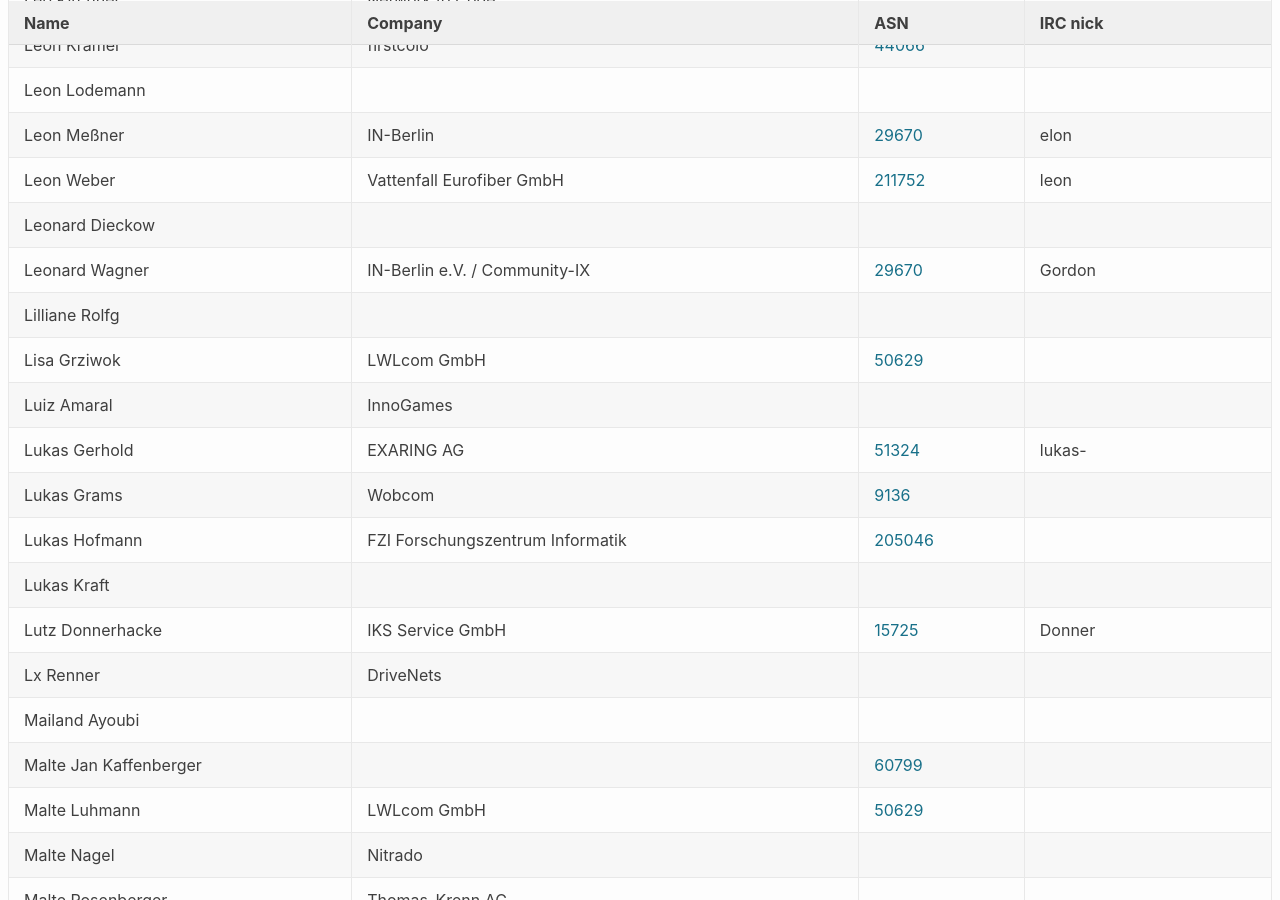
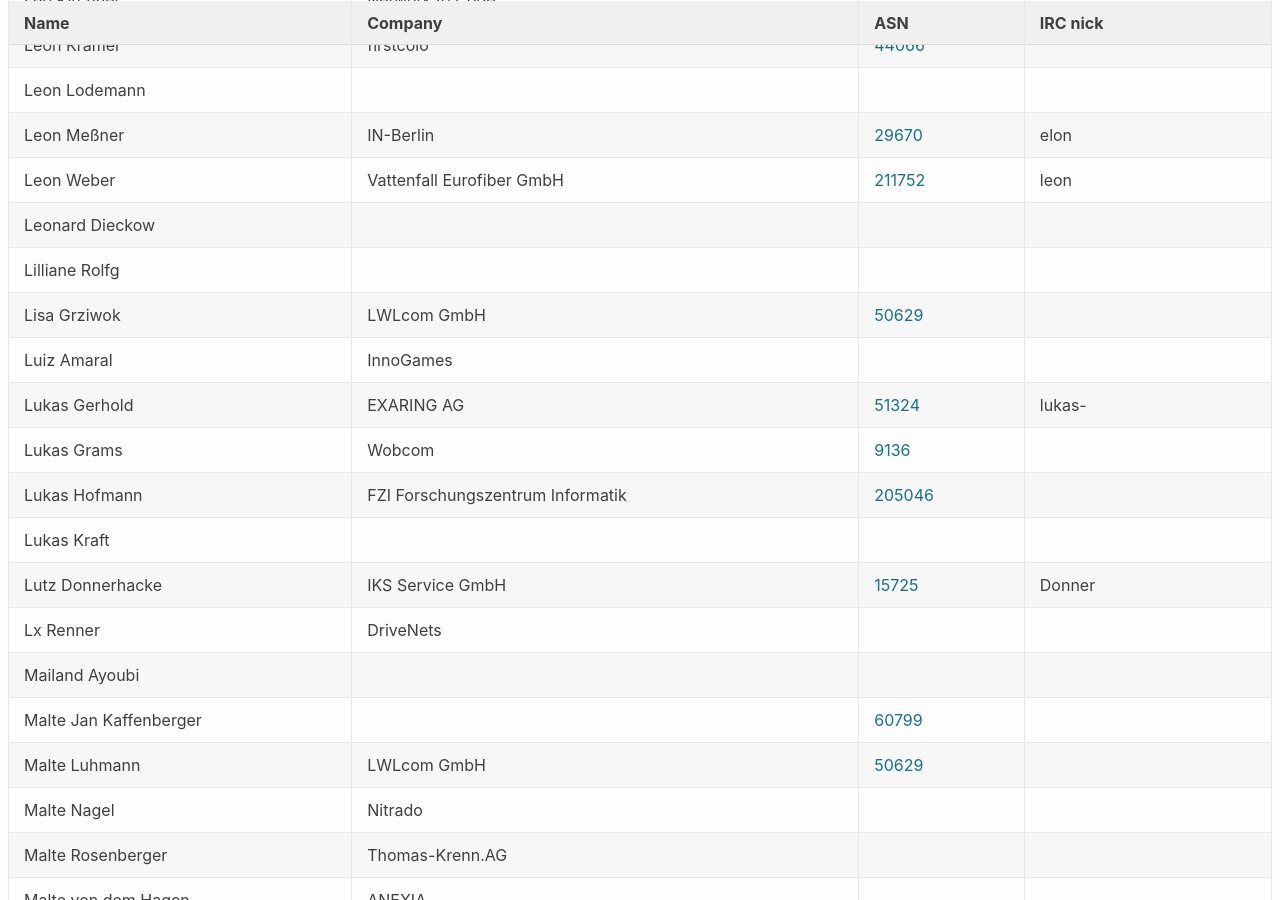
Before and after one commit to denog/pretix-attendeelist, a Jekyll site: the page built from denog14/index.md, in a window 1280 px wide and 900 px high, scrolled down 7939 px. Built offline with Jekyll 4.4.1, drawn with Linux system fonts in a browser that asks for light colours.

Commit message:
Latest data: Mon Nov 21 13:01:05 UTC 2022

```diff
--- a/_data/attendees_denog14_onsite.json
+++ b/_data/attendees_denog14_onsite.json
@@ -1042,12 +1042,6 @@
     "company": null,
     "irc": null,
     "asn": null
-  },
-  {
-    "name": "Leonard Wagner",
-    "company": "IN-Berlin e.V. / Community-IX",
-    "irc": "Gordon",
-    "asn": "29670"
   },
   {
     "name": "Leon Kramer",
```
